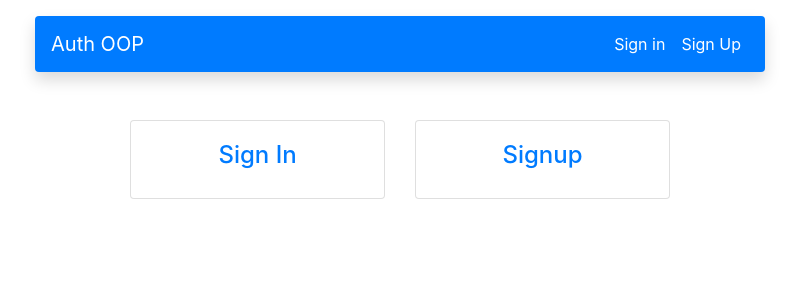
After one commit to hiriski/auth-php-oop, a PHP site: page / in a window 1280 px wide. The commit adds this page. Shown: the top 300 px of the page, without its empty margins (240-1039 px from the left). Run offline with PHP 8.4, Linux system fonts and the light colour scheme.

Commit message:
Added session, function base_url(), index page, navbar and much more

```diff
--- a/core/init.php
+++ b/core/init.php
@@ -13,3 +13,19 @@ spl_autoload_register( function($file_name){
 });
 
 $user = new User();
+
+
+/** Function base_url() */
+function base_url($param = null) {
+  $host = $_SERVER['HTTP_HOST'];
+  $name = $_SERVER['SCRIPT_NAME'];
+
+  /* replace basename() misal /index.php dengan string kosong */
+  $scriptname = str_replace(basename($name), '', $name);
+  if(isset($_SERVER['HTTPS'])) {
+    return "https://" . $host . $scriptname . $param;
+  }
+  else {
+    return "http://" . $host . $scriptname . $param;
+  }
+}
--- /dev/null
+++ b/index.php
@@ -0,0 +1,45 @@
+<?php
+
+require_once('core/init.php');
+include_once('templates/header.php');
+?>
+
+
+
+
+
+<div id="auth_oop">
+    <div class="container">
+        <div class="row mt-5">
+            <div class="col-12 col-md-8 col-lg-6 mx-auto">
+                <div class="row">
+                    <div class="col-12 col-md-6">
+                        <a href="<?php echo base_url('signin.php');?>">
+                            <div class="card">
+                                <div class="card-body text-center">
+                                    <h4>Sign In</h4>
+                                </div>
+                            </div>
+                        </a>
+                    </div>
+                    <div class="col-12 col-md-6">
+                        <a href="<?php echo base_url('signup.php');?>">
+                            <div class="card">
+                                <div class="card-body text-center">
+                                    <h4>Signup</h4>
+                                </div>
+                            </div>
+                        </a>
+                    </div>
+                </div> <!-- .row -->
+            </div>
+        </div>
+    </div>
+</div>
+
+
+
+
+
+
+<?php include_once('templates/header.php'); ?>
--- a/signin.php
+++ b/signin.php
@@ -1,5 +1,8 @@
-<?php include 'templates/header.php';?>
+<?php
+require_once('core/init.php');
+include_once('templates/header.php');
 
+?>
 
 
 <div id="auth_oop">
--- a/templates/header.php
+++ b/templates/header.php
@@ -10,3 +10,28 @@
   <title>Learn AUTH PHP OOP</title>
 </head>
 <body>
+
+<div id="top_section">
+  <div class="container">
+    <div class="row mt-3">
+      <div class="col-sm-12 col-md-10 col-lg-8 mx-auto">
+        <nav class="navbar navbar-expand-md navbar-light bg-primary rounded shadow">
+          <a href="<?php echo base_url();?>" class="navbar-brand text-white">Auth OOP</a>
+          <button class="navbar-toggler" type="button" data-toggle="collapse" data-target="#top_nav" aria-controls="top_nav" aria-expanded="false" aria-label="Toggle top navigation">
+            <span class="navbar-toggler-icon"></span>
+          </button>
+          <div class="collapse navbar-collapse" id="top_nav">
+            <ul class="navbar-nav ml-auto">
+              <li class="nav-item active">
+                <a href="<?php echo base_url('signin.php');?>" class="nav-link text-white">Sign in</a>
+              </li>
+              <li class="nav-item">
+                <a href="<?php echo base_url('signup.php');?>" class="nav-link text-white">Sign Up</a>
+              </li>
+            </ul>
+          </div>
+        </nav>
+      </div>
+    </div>
+  </div>
+</div>
```
Also changed, not shown: classes/Session.php (+14 -0 lines), profile.php (+10 -0 lines).
